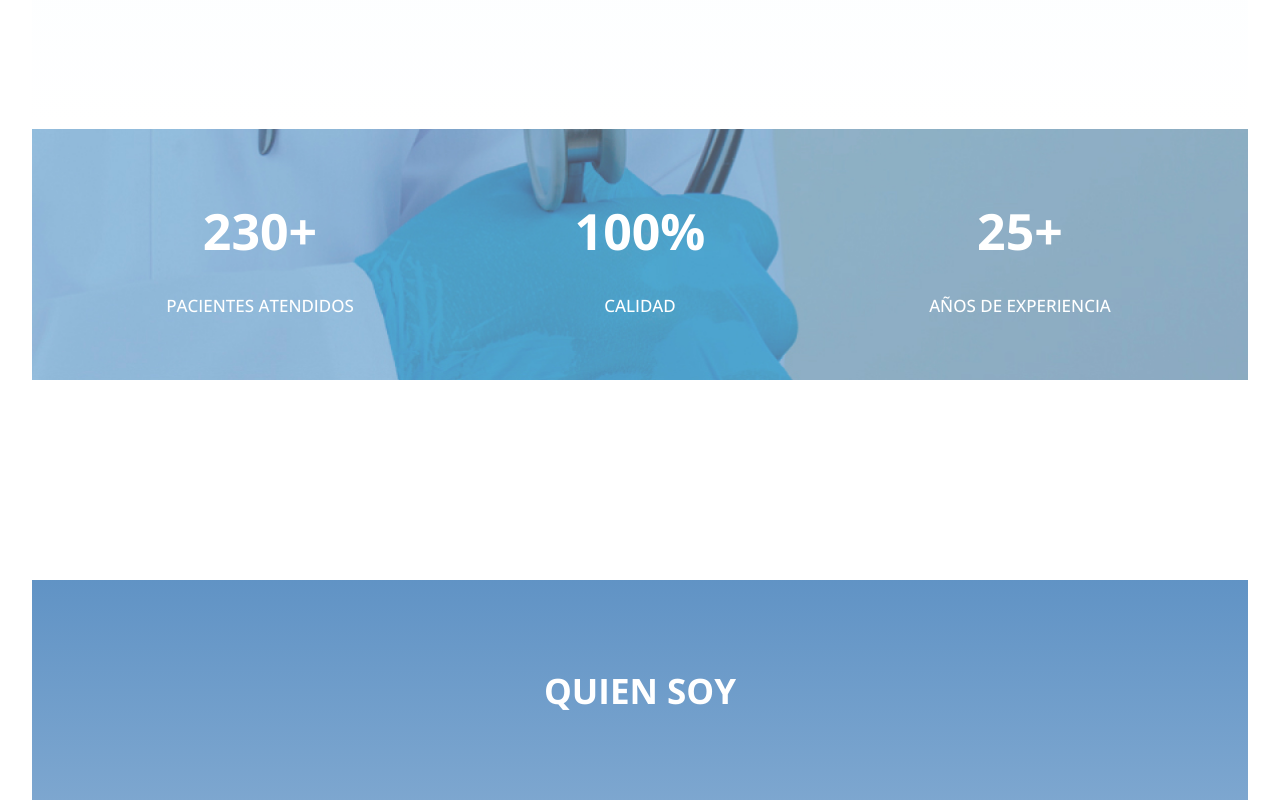
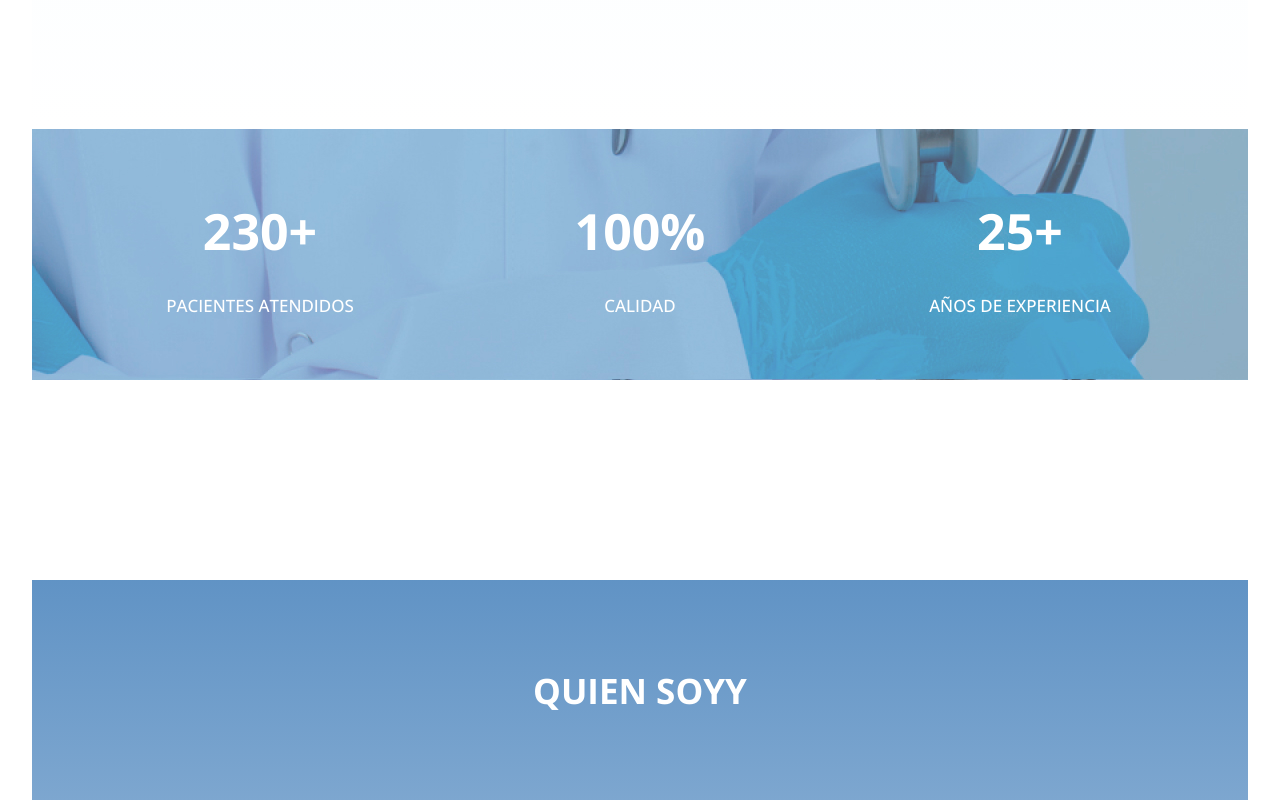
Before and after one commit to webzonne/Dr-sivira, a Next.js app: page / in a window 1280 px wide. Shown: the part 2120-2920 px from the top of the page. Built offline with nearby package versions, Linux system fonts and the light colour scheme.

Commit message:
cuarto commit

```diff
--- a/components/About.js
+++ b/components/About.js
@@ -9,7 +9,7 @@ export default function About() {
         <>
             <div className={aboutStyle.contentAbout}>
                 <div className={aboutStyle.contentTitle}>
-                    <h2>QUIEN SOY</h2>
+                    <h2>QUIEN SOYY</h2>
                     <div className='container'>
                         <div className={aboutStyle.filaAbout}>
                             <div className='row'>
--- a/components/Banner.js
+++ b/components/Banner.js
@@ -1,9 +1,19 @@
 import React from 'react'
 import bannerStyle from '../styles/Banner.module.css';
+import bgBanner from '../public/fondo-banner.jpg'
 export default function Banner() {
   return (
     <>
-        <div className={bannerStyle.bannerContent}>
+        <div className={bannerStyle.bannerContent}
+        style={{
+            backgroundImage: `url(${bgBanner.src})`,
+            width: '100%',
+            height: '100%',
+            paddingTop: '65px',
+            paddingBottom: '62px',
+            marginBottom: '200px'
+        }}
+        >
         <div className='container'>
             <div className='row d-flex justify-content-center'>
                 <div className='col-sm-12 col-md-4 col-xl-4 text-center'>
--- a/styles/Banner.module.css
+++ b/styles/Banner.module.css
@@ -1,5 +1,5 @@
 @import url('https://fonts.googleapis.com/css2?family=Open+Sans:wght@300;500;700&display=swap');
-.bannerContent{
+/* .bannerContent{
     background-image: url('../public/fondo-banner.jpg');
     background-position: center;
     background-repeat: no-repeat;
@@ -7,7 +7,7 @@
     padding-top: 65px;
     padding-bottom: 62px;
     margin-bottom: 200px;
-}
+} */
 .number{
     color: white;
     font-family: 'Open Sans', sans-serif;
```
